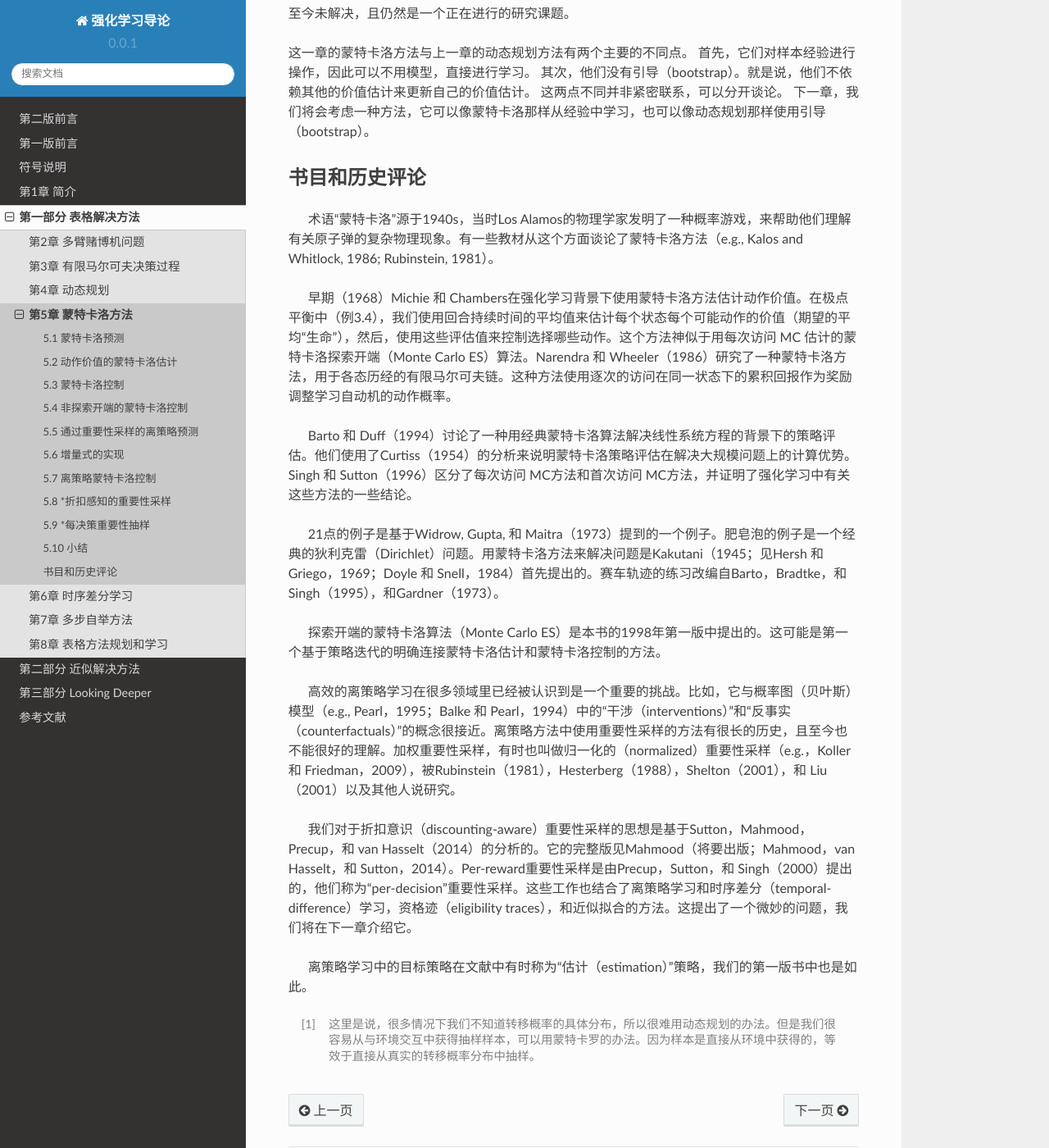
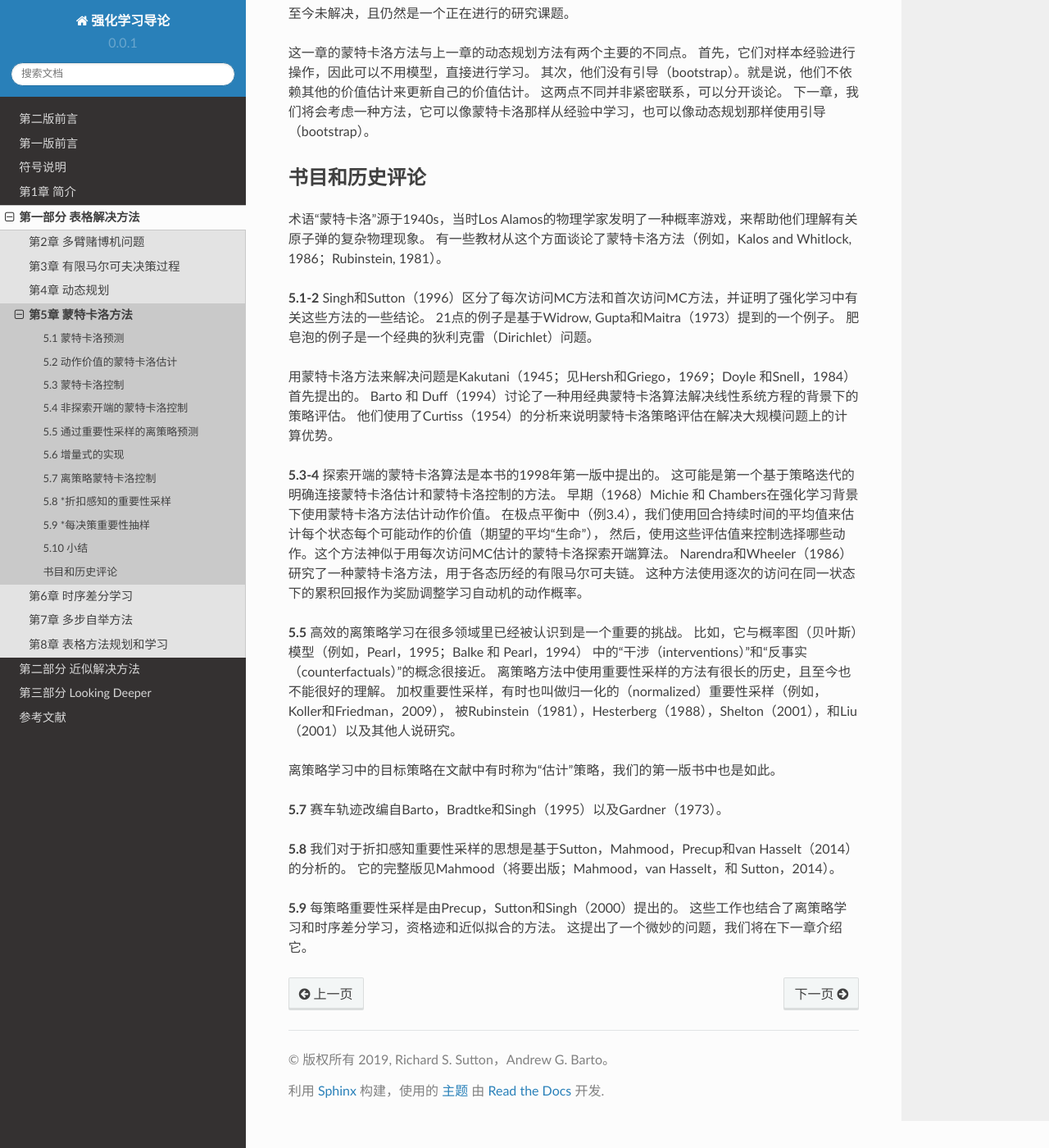
Before and after one commit to qiwihui/reinforcement-learning-an-introduction-chinese, a Sphinx documentation site: the page built from source/partI/chapter5/monte_carlo_methods.rst, in a window 1280 px wide and 1400 px high, scrolled down 23575 px. Shown: the whole window at 82% size. Built offline with Sphinx 7.4.7 and the Read the Docs theme 2.0.0, drawn with Linux system fonts in a browser that asks for light colours.

Commit message:
docs: 第5章 书目和历史评论

```diff
--- a/source/partI/chapter5/monte_carlo_methods.rst
+++ b/source/partI/chapter5/monte_carlo_methods.rst
@@ -1037,45 +1037,41 @@ GPI包含了策略评估和策略迭代的交互过程。蒙特卡洛方法提
 
 
 书目和历史评论
-------------
+---------------
 
-  术语“蒙特卡洛”源于1940s，当时Los
-Alamos的物理学家发明了一种概率游戏，来帮助他们理解有关原子弹的复杂物理现象。有一些教材从这个方面谈论了蒙特卡洛方法（e.g.,
-Kalos and Whitlock, 1986; Rubinstein, 1981）。
+术语“蒙特卡洛”源于1940s，当时Los Alamos的物理学家发明了一种概率游戏，来帮助他们理解有关原子弹的复杂物理现象。
+有一些教材从这个方面谈论了蒙特卡洛方法（例如，Kalos and Whitlock, 1986；Rubinstein, 1981）。
 
-  早期（1968）Michie 和
-Chambers在强化学习背景下使用蒙特卡洛方法估计动作价值。在极点平衡中（例3.4），我们使用回合持续时间的平均值来估计每个状态每个可能动作的价值（期望的平均“生命”），然后，使用这些评估值来控制选择哪些动作。这个方法神似于用每次访问
-MC 估计的蒙特卡洛探索开端（Monte Carlo ES）算法。Narendra 和
-Wheeler（1986）研究了一种蒙特卡洛方法，用于各态历经的有限马尔可夫链。这种方法使用逐次的访问在同一状态下的累积回报作为奖励调整学习自动机的动作概率。
+**5.1-2** Singh和Sutton（1996）区分了每次访问MC方法和首次访问MC方法，并证明了强化学习中有关这些方法的一些结论。
+21点的例子是基于Widrow, Gupta和Maitra（1973）提到的一个例子。
+肥皂泡的例子是一个经典的狄利克雷（Dirichlet）问题。
 
-  Barto 和
-Duff（1994）讨论了一种用经典蒙特卡洛算法解决线性系统方程的背景下的策略评估。他们使用了Curtiss（1954）的分析来说明蒙特卡洛策略评估在解决大规模问题上的计算优势。Singh
-和 Sutton（1996）区分了每次访问 MC方法和首次访问
-MC方法，并证明了强化学习中有关这些方法的一些结论。
+用蒙特卡洛方法来解决问题是Kakutani（1945；见Hersh和Griego，1969；Doyle 和Snell，1984）首先提出的。
+Barto 和 Duff（1994）讨论了一种用经典蒙特卡洛算法解决线性系统方程的背景下的策略评估。
+他们使用了Curtiss（1954）的分析来说明蒙特卡洛策略评估在解决大规模问题上的计算优势。
 
-  21点的例子是基于Widrow, Gupta, 和
-Maitra（1973）提到的一个例子。肥皂泡的例子是一个经典的狄利克雷（Dirichlet）问题。用蒙特卡洛方法来解决问题是Kakutani（1945；见Hersh
-和 Griego，1969；Doyle 和
-Snell，1984）首先提出的。赛车轨迹的练习改编自Barto，Bradtke，和
-Singh（1995），和Gardner（1973）。
+**5.3-4** 探索开端的蒙特卡洛算法是本书的1998年第一版中提出的。
+这可能是第一个基于策略迭代的明确连接蒙特卡洛估计和蒙特卡洛控制的方法。
+早期（1968）Michie 和 Chambers在强化学习背景下使用蒙特卡洛方法估计动作价值。
+在极点平衡中（例3.4），我们使用回合持续时间的平均值来估计每个状态每个可能动作的价值（期望的平均“生命”），
+然后，使用这些评估值来控制选择哪些动作。这个方法神似于用每次访问MC估计的蒙特卡洛探索开端算法。
+Narendra和Wheeler（1986）研究了一种蒙特卡洛方法，用于各态历经的有限马尔可夫链。
+这种方法使用逐次的访问在同一状态下的累积回报作为奖励调整学习自动机的动作概率。
 
-  探索开端的蒙特卡洛算法（Monte Carlo
-ES）是本书的1998年第一版中提出的。这可能是第一个基于策略迭代的明确连接蒙特卡洛估计和蒙特卡洛控制的方法。
+**5.5** 高效的离策略学习在很多领域里已经被认识到是一个重要的挑战。
+比如，它与概率图（贝叶斯）模型（例如，Pearl，1995；Balke 和 Pearl，1994）
+中的“干涉（interventions）”和“反事实（counterfactuals）”的概念很接近。
+离策略方法中使用重要性采样的方法有很长的历史，且至今也不能很好的理解。
+加权重要性采样，有时也叫做归一化的（normalized）重要性采样（例如，Koller和Friedman，2009），
+被Rubinstein（1981），Hesterberg（1988），Shelton（2001），和Liu（2001）以及其他人说研究。
 
-  高效的离策略学习在很多领域里已经被认识到是一个重要的挑战。比如，它与概率图（贝叶斯）模型（e.g.,
-Pearl，1995；Balke 和
-Pearl，1994）中的“干涉（interventions）”和“反事实（counterfactuals）”的概念很接近。离策略方法中使用重要性采样的方法有很长的历史，且至今也不能很好的理解。加权重要性采样，有时也叫做归一化的（normalized）重要性采样（e.g.，Koller
-和
-Friedman，2009），被Rubinstein（1981），Hesterberg（1988），Shelton（2001），和
-Liu（2001）以及其他人说研究。
+离策略学习中的目标策略在文献中有时称为“估计”策略，我们的第一版书中也是如此。
 
-  我们对于折扣意识（discounting-aware）重要性采样的思想是基于Sutton，Mahmood，Precup，和
-van Hasselt（2014）的分析的。它的完整版见Mahmood（将要出版；Mahmood，van
-Hasselt，和 Sutton，2014）。Per-reward重要性采样是由Precup，Sutton，和
-Singh（2000）提出的，他们称为“per-decision”重要性采样。这些工作也结合了离策略学习和时序差分（temporal-difference）学习，资格迹（eligibility
-traces），和近似拟合的方法。这提出了一个微妙的问题，我们将在下一章介绍它。
+**5.7** 赛车轨迹改编自Barto，Bradtke和Singh（1995）以及Gardner（1973）。
 
-  离策略学习中的目标策略在文献中有时称为“估计（estimation）”策略，我们的第一版书中也是如此。
+**5.8** 我们对于折扣感知重要性采样的思想是基于Sutton，Mahmood，Precup和van Hasselt（2014）的分析的。
+它的完整版见Mahmood（将要出版；Mahmood，van Hasselt，和 Sutton，2014）。
 
-.. [1]
-   这里是说，很多情况下我们不知道转移概率的具体分布，所以很难用动态规划的办法。但是我们很容易从与环境交互中获得抽样样本，可以用蒙特卡罗的办法。因为样本是直接从环境中获得的，等效于直接从真实的转移概率分布中抽样。
+**5.9** 每策略重要性采样是由Precup，Sutton和Singh（2000）提出的。
+这些工作也结合了离策略学习和时序差分学习，资格迹和近似拟合的方法。
+这提出了一个微妙的问题，我们将在下一章介绍它。
```
